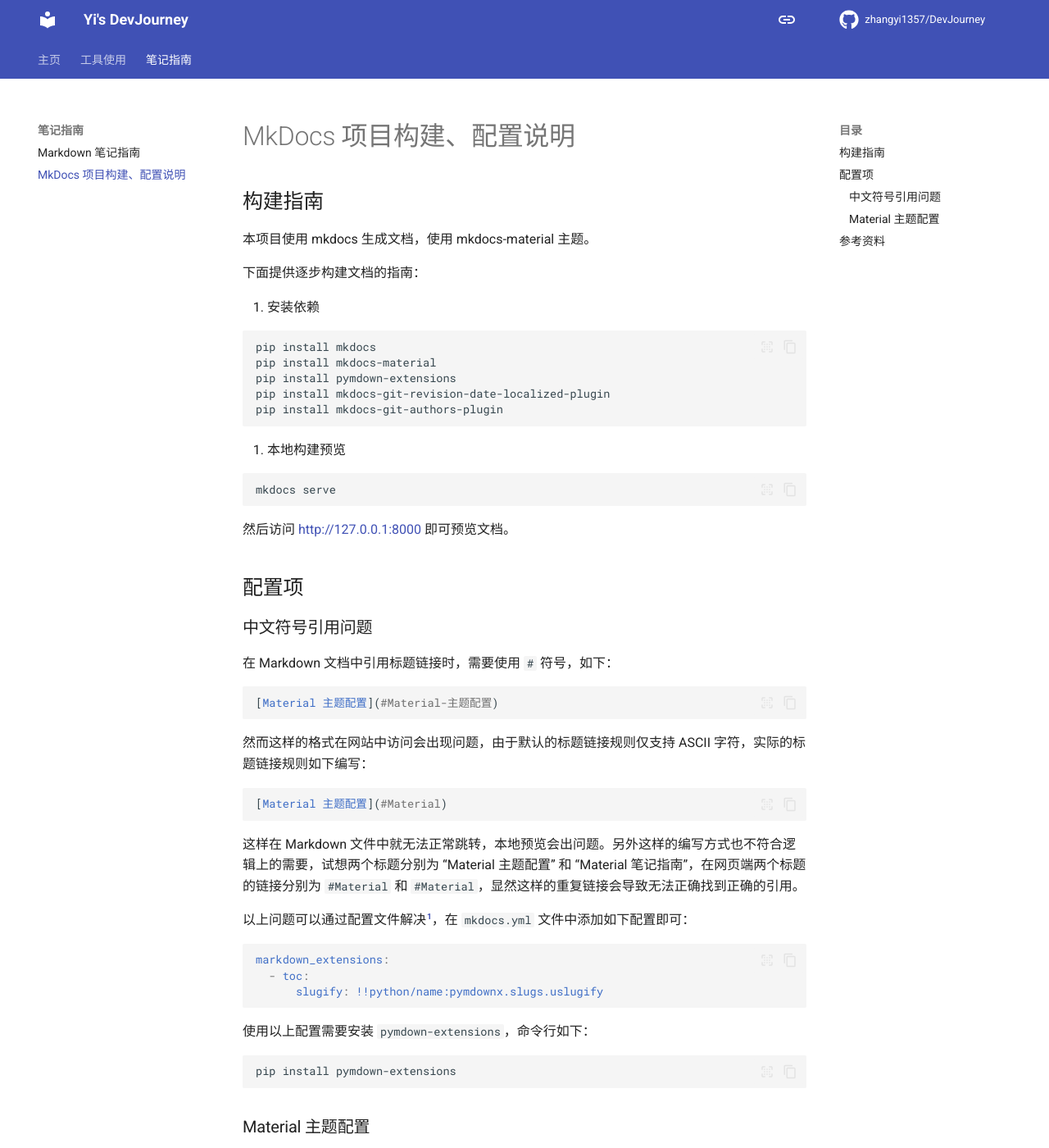
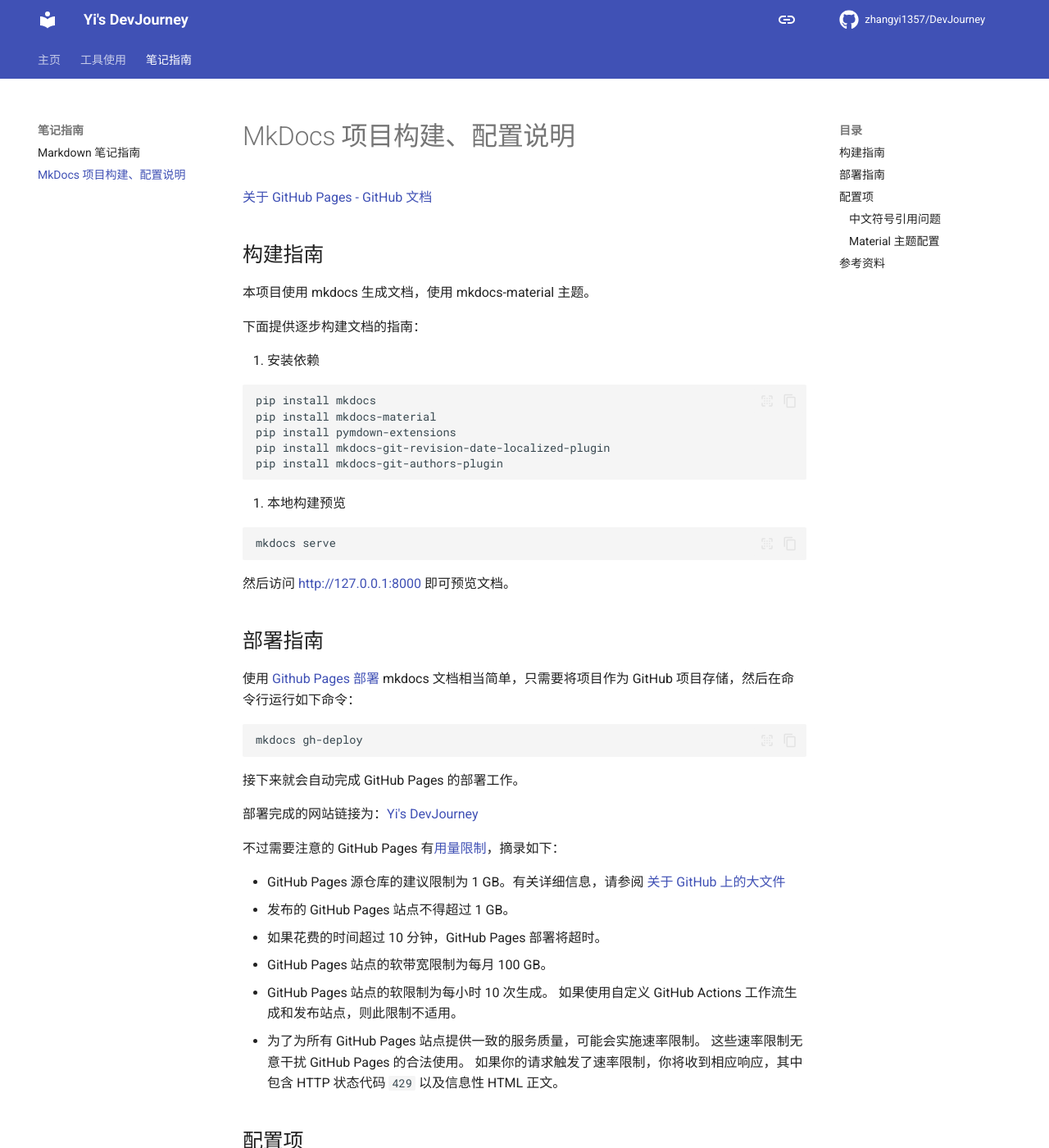
Before and after one commit to zhangyi1357/DevJourney, an MkDocs documentation site: the page built from docs/project-building.md, in a window 1280 px wide and 1400 px high. Shown: the whole window at 82% size. Built offline with MkDocs 1.6.1 and Material for MkDocs 9.7.7, drawn with Linux system fonts in a browser that asks for light colours; comment, search, counter and statistics services are not loaded.

Commit message:
Update documentation and .gitignore
- Added new entries to .gitignore to exclude the .vscode directory and site/ folder.
- Enhanced project-building.md with a new section on deployment using GitHub Pages, including usage limits and a link to the official documentation.
- Improved clarity of existing content and added a footnote link for additional resources.

````diff
--- a/docs/project-building.md
+++ b/docs/project-building.md
@@ -1,4 +1,6 @@
 # MkDocs 项目构建、配置说明
+
+[关于 GitHub Pages - GitHub 文档](https://docs.github.com/zh/pages/getting-started-with-github-pages/about-github-pages#usage-limits)
 
 ## 构建指南
 
@@ -24,6 +26,27 @@
 
    然后访问 [http://127.0.0.1:8000](http://127.0.0.1:8000) 即可预览文档。
 
+
+## 部署指南
+
+使用 [Github Pages 部署](https://www.mkdocs.org/user-guide/deploying-your-docs/) mkdocs 文档相当简单，只需要将项目作为 GitHub 项目存储，然后在命令行运行如下命令：
+
+```bash
+mkdocs gh-deploy
+```
+
+接下来就会自动完成 GitHub Pages 的部署工作。
+
+部署完成的网站链接为：[Yi's DevJourney](https://zhangyi1357.github.io/DevJourney/)
+
+不过需要注意的 GitHub Pages 有[用量限制](https://docs.github.com/zh/pages/getting-started-with-github-pages/about-github-pages#usage-limits)，摘录如下：
+
+- GitHub Pages 源仓库的建议限制为 1 GB。有关详细信息，请参阅 [关于 GitHub 上的大文件](https://docs.github.com/zh/repositories/working-with-files/managing-large-files/about-large-files-on-github#file-and-repository-size-limitations)
+- 发布的 GitHub Pages 站点不得超过 1 GB。
+- 如果花费的时间超过 10 分钟，GitHub Pages 部署将超时。
+- GitHub Pages 站点的软带宽限制为每月 100 GB。
+- GitHub Pages 站点的软限制为每小时 10 次生成。 如果使用自定义 GitHub Actions 工作流生成和发布站点，则此限制不适用。
+- 为了为所有 GitHub Pages 站点提供一致的服务质量，可能会实施速率限制。 这些速率限制无意干扰 GitHub Pages 的合法使用。 如果你的请求触发了速率限制，你将收到相应响应，其中包含 HTTP 状态代码 `429` 以及信息性 HTML 正文。
 
 ## 配置项
 
@@ -57,7 +80,7 @@
 pip install pymdown-extensions
 ```
 
-[^1]: https://squidfunk.github.io/mkdocs-material/setup/extensions/python-markdown/#+toc.slugify
+[^1]:[https://squidfunk.github.io/mkdocs-material/setup/extensions/python-markdown/#+toc.slugify](https://squidfunk.github.io/mkdocs-material/setup/extensions/python-markdown/#+toc.slugify)
 
 ### Material 主题配置
 
````
Also changed, not shown: 1 other file.
